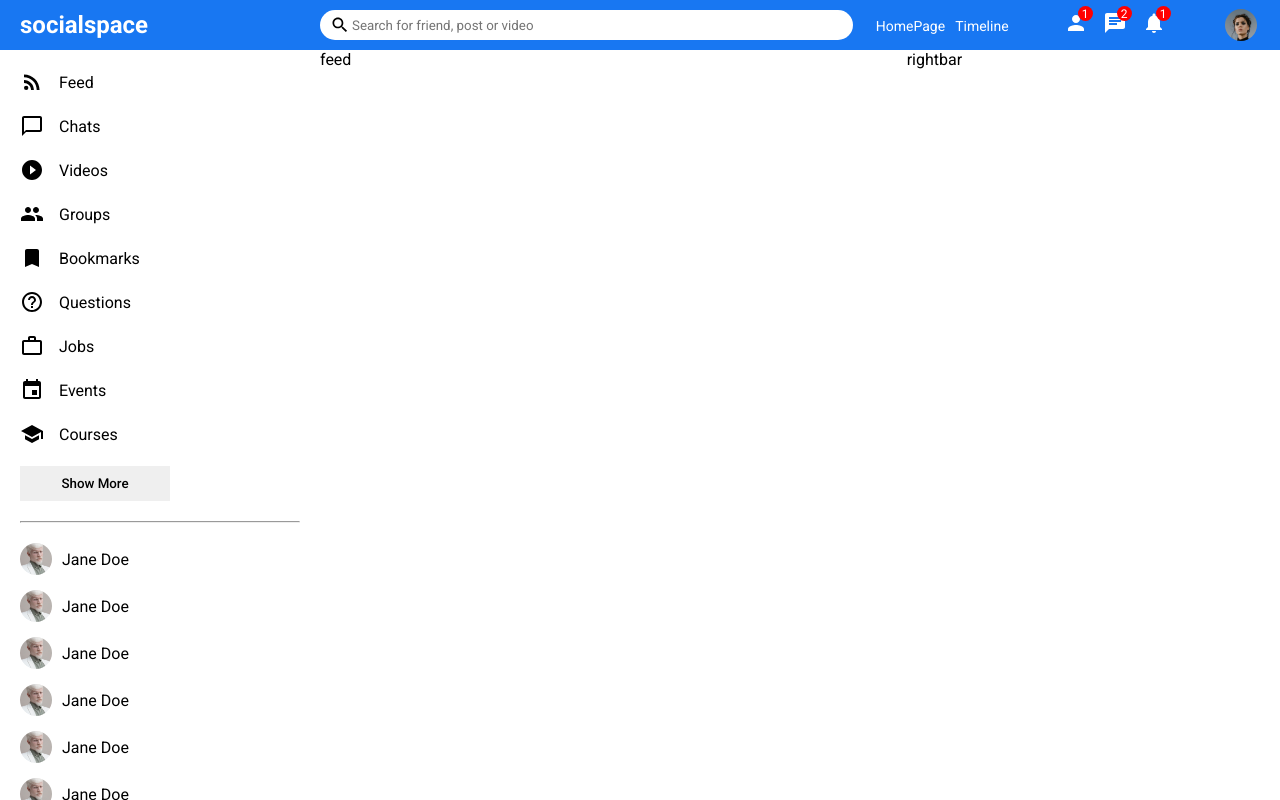
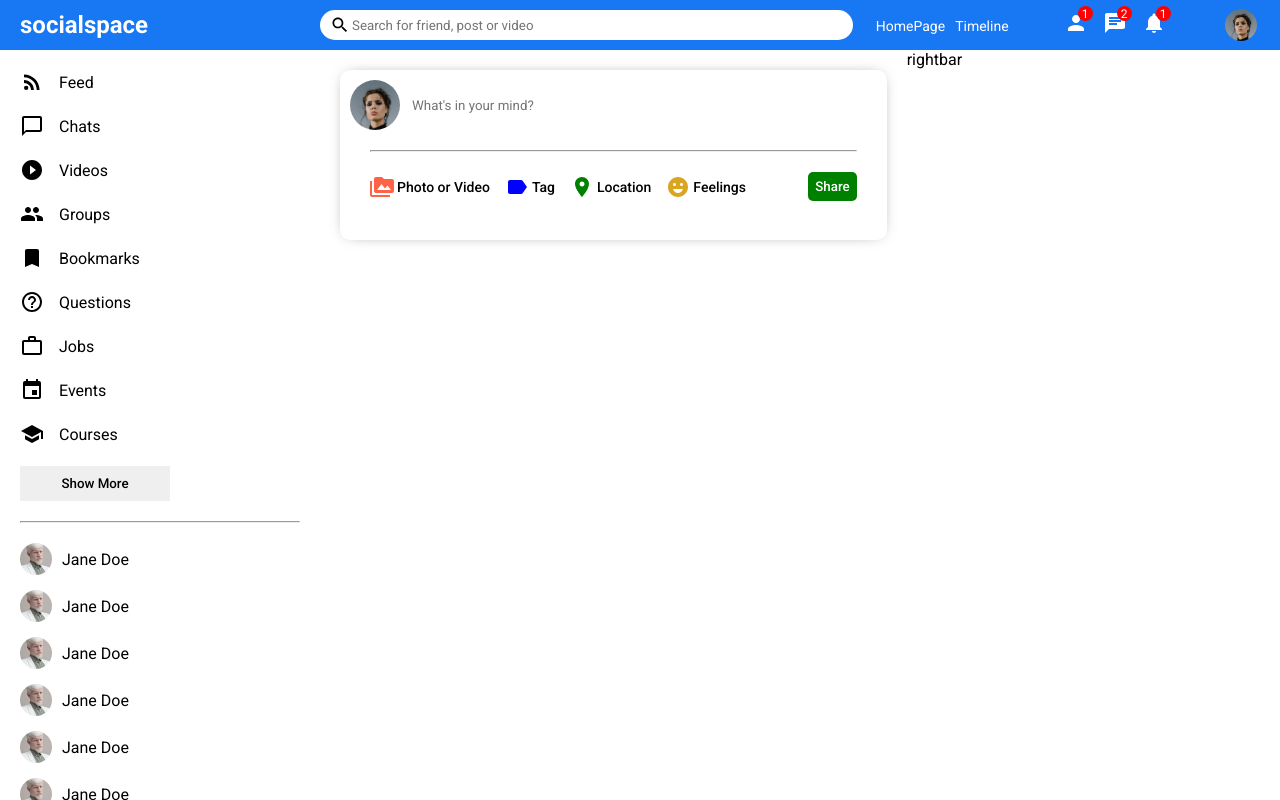
Before and after one commit to eneskaya12/social-media-app, a React (Create React App) app: page / in a window 1280 px wide. Built offline with nearby package versions, Linux system fonts and the light colour scheme.

Commit message:
feat(components): create share component and add it to feed

```diff
--- a/src/components/feed/Feed.jsx
+++ b/src/components/feed/Feed.jsx
@@ -1,9 +1,12 @@
+import Share from "../share/Share"
 import "./feed.css"
 
 export default function Feed() {
   return (
     <div className="feed">
-      feed
+      <div className="feedWrapper">
+        <Share />
+      </div>
     </div>
   )
 }
--- a/src/components/feed/feed.css
+++ b/src/components/feed/feed.css
@@ -1,3 +1,7 @@
 .feed{
     flex: 5.5;
 }
+
+.feedWrapper{
+    padding: 20px;
+}
--- /dev/null
+++ b/src/components/share/Share.jsx
@@ -0,0 +1,37 @@
+import "./share.css"
+import { PermMedia, Label, Room, EmojiEmotions } from "@mui/icons-material"
+
+export default function Share() {
+  return (
+    <div className="share">
+      <div className="shareWrapper">
+        <div className="shareTop">
+            <img className="shareProfileImg" src="/assets/person/1.jpeg" alt=""/>
+            <input placeholder="What's in your mind?" className="shareInput" />
+        </div>
+        <hr className="shareHr"/>
+        <div className="shareBottom">
+            <div className="shareOptions">
+                <div className="shareOption">
+                    <PermMedia htmlColor="tomato" className="shareIcon"/>
+                    <span className="shareOptionText">Photo or Video</span>
+                </div>
+                <div className="shareOption">
+                    <Label htmlColor="blue" className="shareIcon"/>
+                    <span className="shareOptionText">Tag</span>
+                </div>
+                <div className="shareOption">
+                    <Room htmlColor="green" className="shareIcon"/>
+                    <span className="shareOptionText">Location</span>
+                </div>
+                <div className="shareOption">
+                    <EmojiEmotions htmlColor="goldenrod" className="shareIcon"/>
+                    <span className="shareOptionText">Feelings</span>
+                </div>
+            </div>
+            <button className="shareButton">Share</button>
+        </div>
+      </div>
+    </div>
+  )
+}
--- /dev/null
+++ b/src/components/share/share.css
@@ -0,0 +1,76 @@
+.share{
+    width: 100%;
+    height: 170px;
+    border-radius: 10px;
+    -webkit-box-shadow: 0px 0px 16px -8px rgba(0, 0, 0, 0.68);
+    box-shadow: 0px 0px 16px -8px rgba(0, 0, 0, 0.68);
+}
+
+.shareWrapper{
+    padding: 10px;
+}
+
+.shareTop{
+    display: flex;
+    align-items: center;
+}
+
+.shareProfileImg{
+    width: 50px;
+    height: 50px;
+    border-radius: 50%;
+    object-fit: cover;
+    margin-right: 10px;
+}
+
+.shareInput{
+    border: none;
+    width: 80%;
+}
+
+.shareInput:focus{
+    outline: none;
+}
+
+.shareHr{
+    margin: 20px;
+}
+
+.shareBottom{
+    display: flex;
+    align-items: center;
+    justify-content: space-between;
+}
+
+.shareOptions{
+    display: flex;
+    margin-left: 20px;
+}
+
+.shareOption{
+    display: flex;
+    align-items: center;
+    margin-right: 15px;
+    cursor: pointer ;
+}
+
+.shareIcon{
+    font-size: 18px;
+    margin-right: 3px;
+}
+
+.shareOptionText{
+    font-size: 14px;
+    font-weight: 500;
+}
+
+.shareButton{
+    border: none;
+    padding: 7px;
+    border-radius: 5px;
+    background-color: green;
+    font-weight: 500;
+    margin-right: 20px;
+    cursor: pointer;
+    color: white;
+}
```
